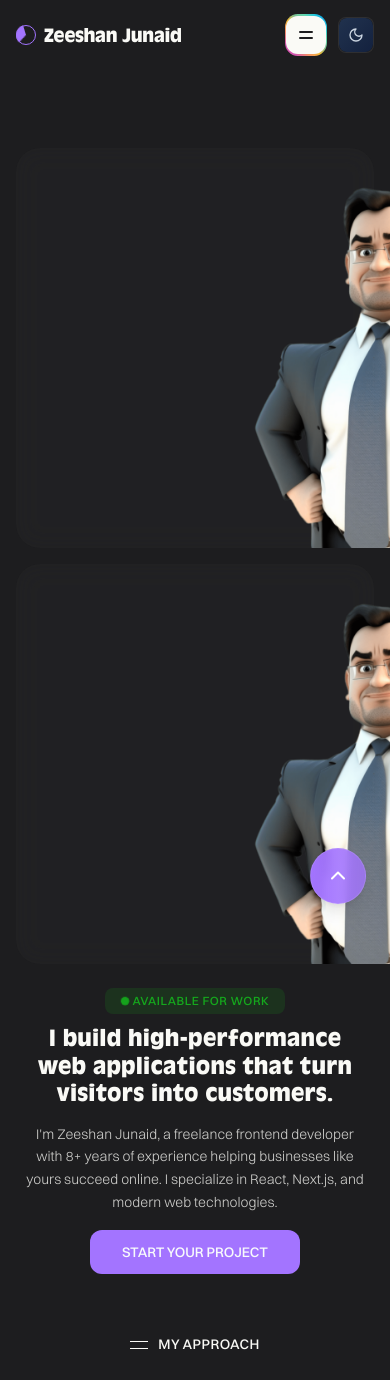
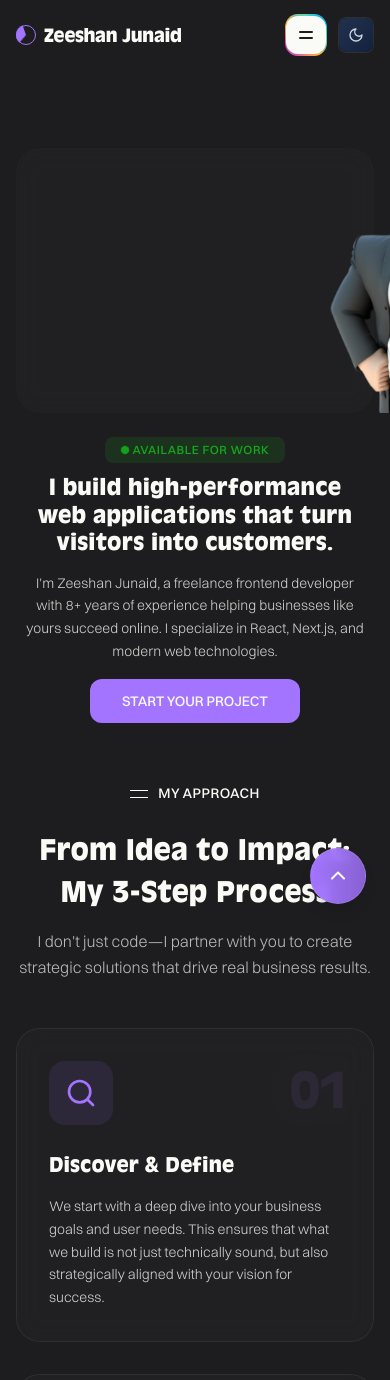
Before and after one commit to zeeshanjunaid/zeeshanjunaid.dev, a Next.js app: page / in a window 390 px wide. Shown: the top 1380 px of the page. Built offline with nearby package versions, Linux system fonts and the light colour scheme.

Commit message:
Revert Hero Image Container to Original State

```diff
--- a/app/(root)/(routes)/components/hero.tsx
+++ b/app/(root)/(routes)/components/hero.tsx
@@ -135,7 +135,7 @@ export const Hero = () => {
           initial={{ opacity: 0, x: 50 }}
           animate={{ opacity: 1, x: 0 }}
           transition={{ duration: 0.6, delay: 0.1 }}
-          className="w-full max-w-[360px] lg:max-w-full h-[400px] sm:h-[500px] lg:h-full rounded-3xl relative mx-auto lg:w-1/3 -order-1 lg:order-1 group"
+          className="w-full max-w-[360px] lg:max-w-full h-[265px] sm:h-[355px] rounded-3xl relative mx-auto lg:w-1/3 -order-1 lg:order-1 group"
         >
           <BlurBG className="rounded-3xl" />
 
@@ -143,7 +143,7 @@ export const Hero = () => {
             initial={{ scale: 0.9 }}
             animate={{ scale: 1 }}
             transition={{ duration: 0.6, delay: 0.2 }}
-            className="absolute bottom-0 left-1/2 lg:left-auto lg:right-0 -translate-x-1/2 lg:translate-x-0 w-full h-full z-20"
+            className="absolute bottom-0 left-2/3 lg:left-auto lg:right-0 -translate-x-3/4 lg:translate-x-0 w-full h-full z-20"
           >
             <Image
               sizes="(max-width: 768px) 100vw, (max-width: 1200px) 50vw, 33vw"
@@ -152,32 +152,7 @@ export const Hero = () => {
               alt="profile"
               src={heroImg}
               priority={true}
-              className="scale-110 sm:scale-125 lg:scale-[135%] 2xl:scale-[120%] origin-bottom object-contain object-bottom user-select-none pointer-events-none"
-            />
-          </motion.div>
-        </motion.div>
-        <motion.div
-          initial={{ opacity: 0, x: 50 }}
-          animate={{ opacity: 1, x: 0 }}
-          transition={{ duration: 0.6, delay: 0.1 }}
-          className="w-full max-w-[360px] lg:max-w-full h-[400px] sm:h-[500px] lg:h-full rounded-3xl relative mx-auto lg:w-1/3 -order-1 lg:order-1 group"
-        >
-          <BlurBG className="rounded-3xl" />
-
-          <motion.div
-            initial={{ scale: 0.9 }}
-            animate={{ scale: 1 }}
-            transition={{ duration: 0.6, delay: 0.2 }}
-            className="absolute bottom-0 left-1/2 lg:left-auto lg:right-0 -translate-x-1/2 lg:translate-x-0 w-full h-full z-20"
-          >
-            <Image
-              sizes="(max-width: 768px) 100vw, (max-width: 1200px) 50vw, 33vw"
-              loading="eager"
-              fill
-              alt="profile"
-              src={heroImg}
-              priority={true}
-              className="scale-110 sm:scale-125 lg:scale-[135%] 2xl:scale-[120%] origin-bottom object-contain object-bottom user-select-none pointer-events-none"
+              className="scale-125 lg:scale-[135%] 2xl:scale-[120%] origin-bottom object-contain object-bottom transition-all duration-1000 user-select-none pointer-events-none group-hover:scale-[130%] lg:group-hover:scale-[140%]"
             />
           </motion.div>
         </motion.div>
```
